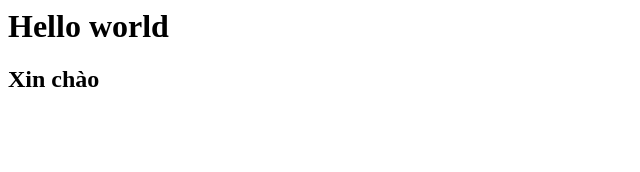
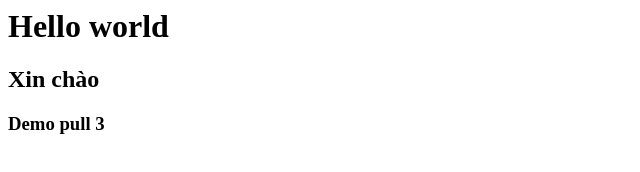
Before and after one commit to GamePieceLabs/demo-repository, a website: page index.html in a window 1280 px wide. Shown: the whole page, without its empty margins (0-640 px from the left). Drawn offline with Linux system fonts and the light colour scheme.

Commit message:
update test pull 3

```diff
--- a/index.html
+++ b/index.html
@@ -1,2 +1,3 @@
 <h1>Hello world</h1>
 <h2>Xin chào</h2>
+<h3>Demo pull 3</h3>
```
